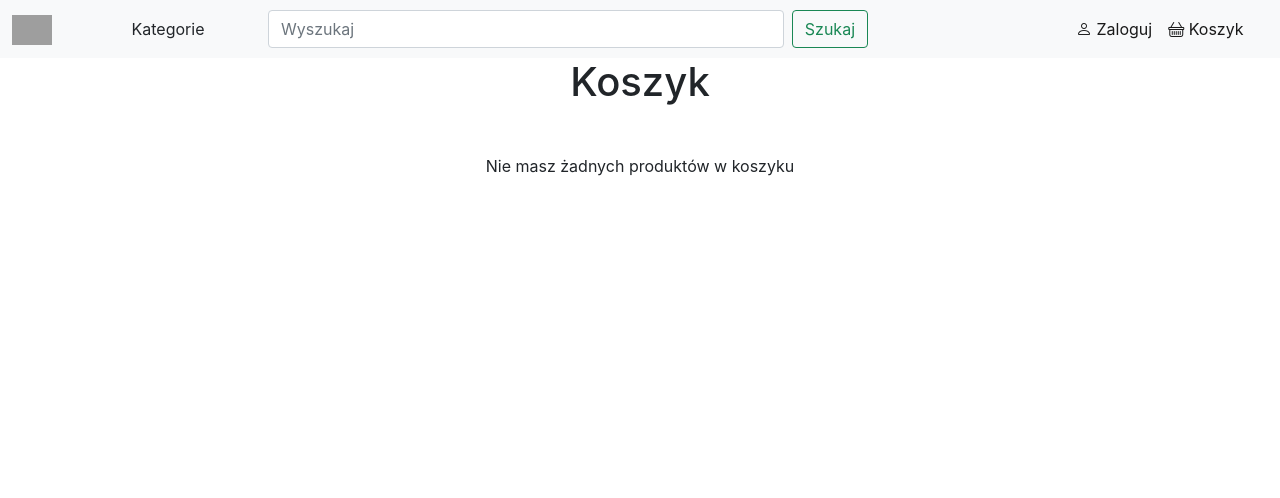
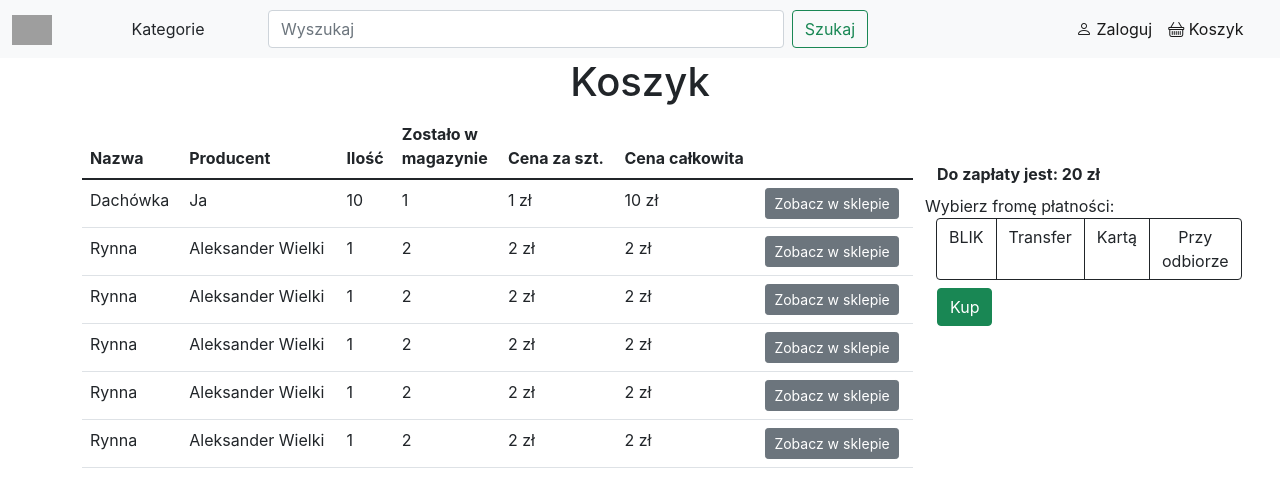
Before and after one commit to Endermanbugzjfc/projekt-TAB, a React (Create React App) app in the folder frontend/: page /basket in a window 1280 px wide. Shown: the top 498 px of the page. Built offline with nearby package versions, Linux system fonts and the light colour scheme; grey boxes are pictures that could not be loaded.

Commit message:
Made basket prettier and started implementing payment

```diff
--- a/frontend/src/Basket.js
+++ b/frontend/src/Basket.js
@@ -12,6 +12,20 @@ class Basket extends React.Component
         this.state = {
             products: null
         }
+
+        /**
+         * Cart DTO:
+         *  cart = {
+            id: '',
+            creationDate: '',
+            selectedProducts: [
+                {
+                    id: '',
+                    productDTO: {}
+                }
+            ]
+            }
+         */
     }
 
     componentDidMount()
@@ -30,6 +44,99 @@ class Basket extends React.Component
             .then( response => this.setState({products: response}))
             .catch(err => console.log(err));
         }
+
+        //TEMPORARY
+        var cart = {
+            id: '',
+            creationDate: '',
+            selectedProducts: [
+                {
+                    id: '1',
+                    quantity: 10,
+                    productDTO: {
+                        productId:'1',
+                        name: 'Dachówka',
+                        producer: 'Ja',
+                        description: '1',
+                        category: '1',
+                        inStock: '1',
+                        purchasePrice: '1.40',
+                        retailPrice: '1'
+                    }
+                },
+                {
+                    id: '2',
+                    quantity: 1,
+                    productDTO: {
+                        productId:'2',
+                        name: 'Rynna',
+                        producer: 'Aleksander Wielki',
+                        description: '2',
+                        category: '2',
+                        inStock: '2',
+                        purchasePrice: '2',
+                        retailPrice: '2'
+                    }
+                },
+                {
+                    id: '2',
+                    quantity: 1,
+                    productDTO: {
+                        productId:'2',
+                        name: 'Rynna',
+                        producer: 'Aleksander Wielki',
+                        description: '2',
+                        category: '2',
+                        inStock: '2',
+                        purchasePrice: '2',
+                        retailPrice: '2'
+                    }
+                },
+                {
+                    id: '2',
+                    quantity: 1,
+                    productDTO: {
+                        productId:'2',
+                        name: 'Rynna',
+                        producer: 'Aleksander Wielki',
+                        description: '2',
+                        category: '2',
+                        inStock: '2',
+                        purchasePrice: '2',
+                        retailPrice: '2'
+                    }
+                },
+                {
+                    id: '2',
+                    quantity: 1,
+                    productDTO: {
+                        productId:'2',
+                        name: 'Rynna',
+                        producer: 'Aleksander Wielki',
+                        description: '2',
+                        category: '2',
+                        inStock: '2',
+                        purchasePrice: '2',
+                        retailPrice: '2'
+                    }
+                },
+                {
+                    id: '2',
+                    quantity: 1,
+                    productDTO: {
+                        productId:'2',
+                        name: 'Rynna',
+                        producer: 'Aleksander Wielki',
+                        description: '2',
+                        category: '2',
+                        inStock: '2',
+                        purchasePrice: '2',
+                        retailPrice: '2'
+                    }
+                }
+            ]
+        }
+        this.setState({products: cart})
     }
 
 
@@ -38,9 +145,12 @@ class Basket extends React.Component
         return(
             <>
                 <Navbar/>
-                <div class="container">
-                    <h1 class="h1 text-center"> Koszyk </h1>
-                    {this.listOfProducts()}
+                <div className="container">
+                    <h1 className="h1 text-center"> Koszyk </h1>
+                    <div className="row">
+                        <div className="col"> {this.listOfProducts()}</div>
+                        <div className="col-3"> {this.payment()} </div>
+                    </div>
                 </div>
             </>
         )
@@ -51,34 +161,90 @@ class Basket extends React.Component
         var returns;
         if(this.state.products != null)
         {
-            returns = this.state.products.map(prod =>{
-            return this.displayProduct(prod);
-            })
+            returns = <>
+                <div className="table-responsive-sm col">
+                    <table className="table">
+                        <thead>
+                            <tr>
+                            <th scope="col">Nazwa</th>
+                            <th scope="col">Producent</th>
+                            <th scope="col">Ilość</th>
+                            <th scope="col">Zostało w <br/>magazynie</th>
+                            <th scope="col">Cena za szt.</th>
+                            <th scope="col">Cena całkowita</th>
+                            </tr>
+                        </thead>
+                        <tbody>
+                            {
+                                this.state.products.selectedProducts.map(prod =>{
+                                return this.displayProduct(prod);
+                                })
+                            }
+                        </tbody>
+                    </table>
+                </div>
+            </>
         }
         else
-        returns = <><div class="text-center mt-5">
+        returns = <><div className="text-center mt-5">
             Nie masz żadnych produktów w koszyku
         </div></>
         return returns;
+    }
+
+    payment()
+    {
+        var price = 0;
+        this.state.products?.selectedProducts.map(product => price += parseFloat(product.productDTO.retailPrice) * parseFloat(product.quantity) )
+        return <>
+        <form>
+            <div className="mt-5 row">
+                <b>Do zapłaty jest: {price} zł</b>
+            </div>
+            <div className="my-2 row">
+                Wybierz fromę płatności:
+                <div class="btn-group" id="PaymentMethod" role="group" aria-label="Payment radio toggle button group">
+                    <input type="radio" class="btn-check" name="btnradio" id="btnradio1" autocomplete="off"/>
+                    <label class="btn btn-outline-dark" for="btnradio1">BLIK</label>
+
+                    <input type="radio" class="btn-check" name="btnradio" id="btnradio2" autocomplete="off"/>
+                    <label class="btn btn-outline-dark" for="btnradio2">Transfer</label>
+
+                    <input type="radio" class="btn-check" name="btnradio" id="btnradio3" autocomplete="off"/>
+                    <label class="btn btn-outline-dark" for="btnradio3">Kartą</label>
+
+                    <input type="radio" class="btn-check" name="btnradio" id="btnradio4" autocomplete="off"/>
+                    <label class="btn btn-outline-dark" for="btnradio4">Przy odbiorze</label>
+                </div>
+            </div>
+            <div className="my-2">
+                <input type="submit" value="Kup" className="btn btn-success" onClick={() => this.Buy()}/>
+            </div>
+        </form>
+
+        </>
     }
 
     displayProduct(product)
     {
         return(
             <>
-                <div class="row offer">
-                    <div class="col">
-                        {product.name} name
-                    </div>
-                    <div class="col my-5" id="emptySpace"></div>
-                    <div class="col me-2"> {product.amount} amount </div>
-                    <div class="col">
-                        {product.price} price
-                    </div>
-
-                </div>
+                <tr id={product.productDTO.productId} key={product.productDTO.productId}>
+                    <td>{product.productDTO.name}</td>
+                    <td>{product.productDTO.producer}</td>
+                    <td>{product.quantity}</td>
+                    <td id={"inStock" + product.productDTO.productId}>{product.productDTO.inStock}</td>
+                    <td>{product.productDTO.retailPrice} zł</td>
+                    <td>{parseFloat(product.productDTO.retailPrice) * parseFloat(product.quantity) } zł</td>
+                    <td> <a className="btn btn-secondary btn-sm" href={"/product/" + product.productDTO.productId}>Zobacz w sklepie</a> </td>
+                </tr>
             </>
         )
+    }
+
+    Buy()
+    {
+
     }
 
 }
```
